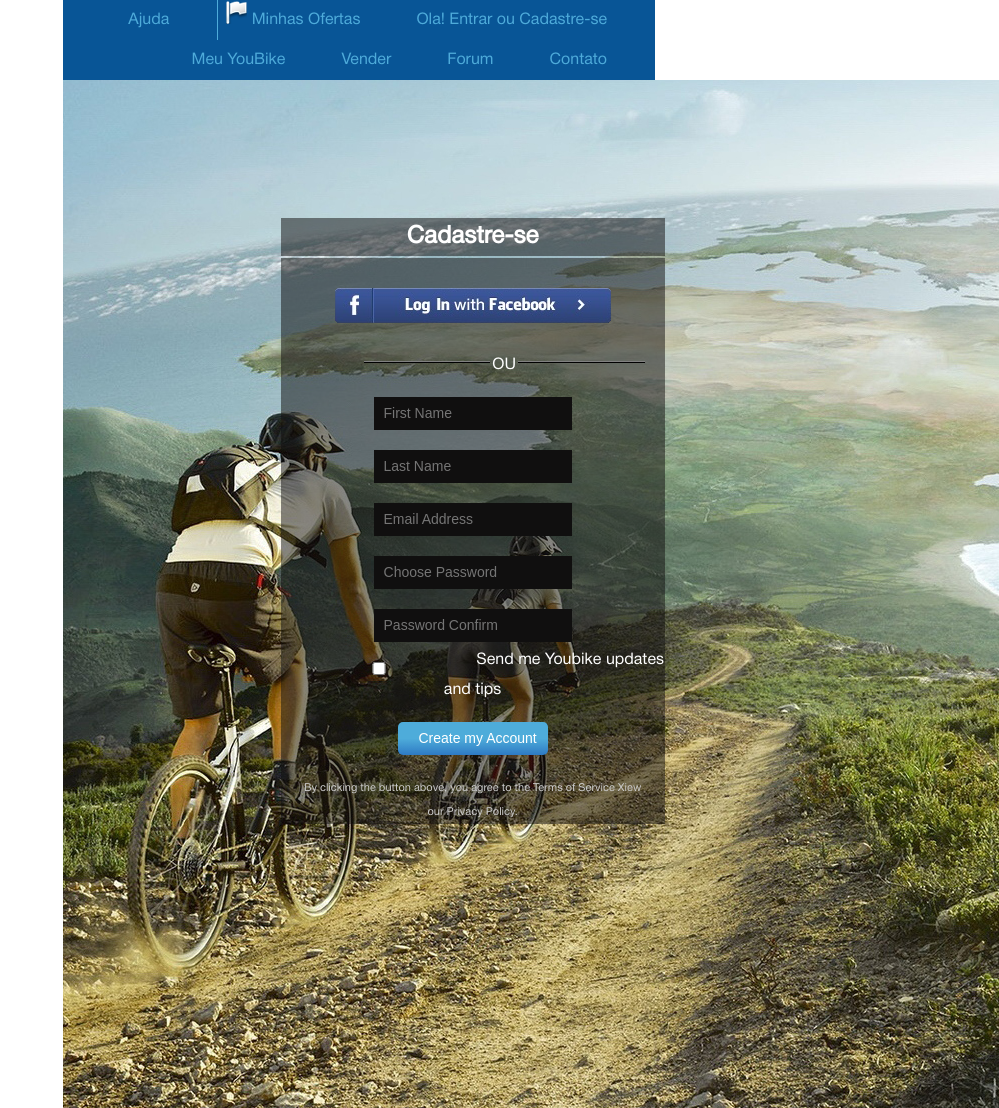
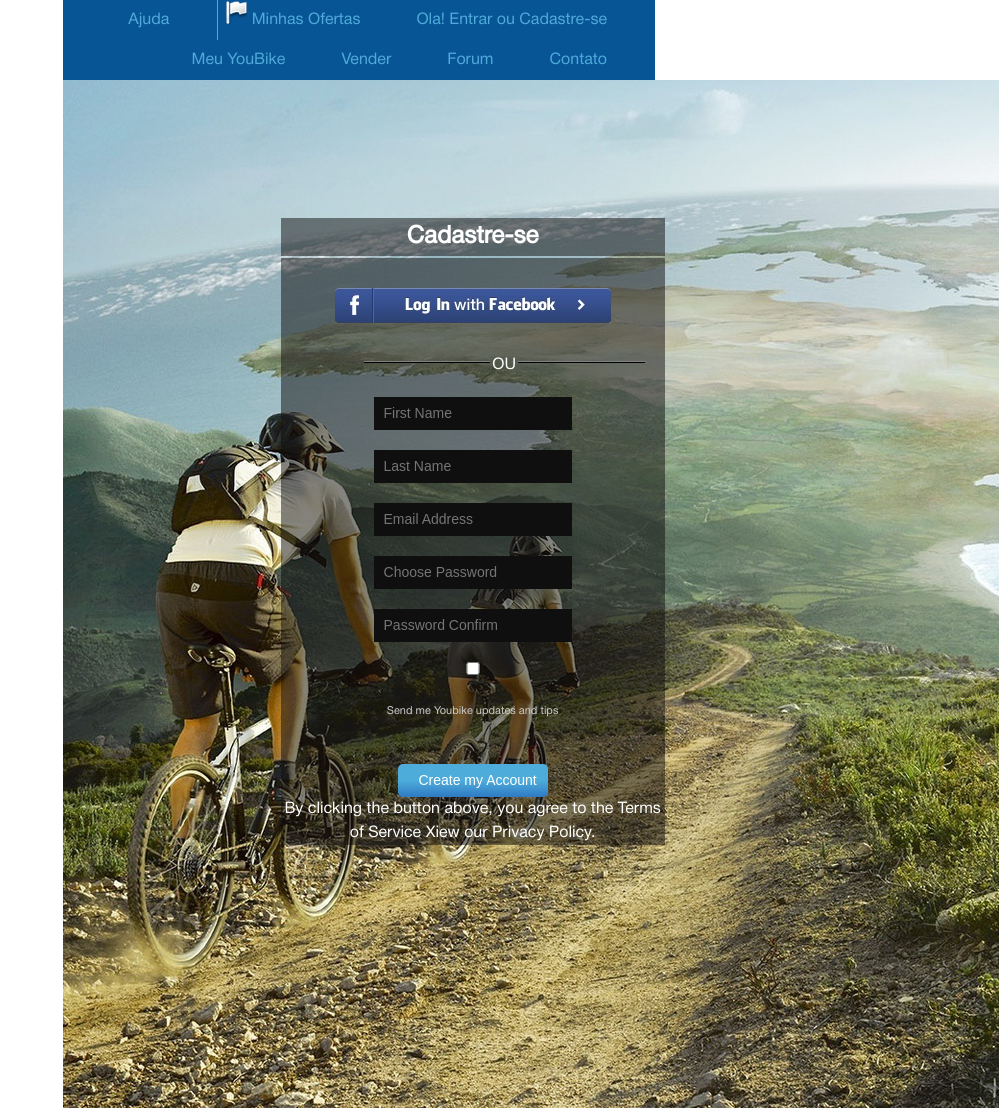
Before and after one commit to aunekrasova/aunekrasova.github.io, a plain HTML site: page Markup/HW5/index.html in a window 1280 px wide. Shown: the top 1108 px of the page, without its empty margins (281-1280 px from the left). Drawn offline with Linux system fonts and the light colour scheme; files whose address does not match are found by name.

Commit message:
little changes

```diff
--- a/Markup/HW5/index.html
+++ b/Markup/HW5/index.html
@@ -27,7 +27,7 @@
 		<h1>Cadastre-se</h1>
 
 		<form action="url">
-			<div class="fb"><a href="#"><img src="img/fb.png" alt="Button"></a></div>
+			<div class="fb"><a href="#"><img src="img/FB.png" alt="Button"></a></div>
 			<div class="line">
 				<div class="float border"></div>
 				<div class="float_1">OU</div>
@@ -39,14 +39,9 @@
 			<div><input type="text" id="email" placeholder="Email Address"/></div>
 			<div><input type="password" id="choose password" placeholder="Choose Password"/></div>
 			<div><input type="password" id="password" placeholder="Password Confirm"/></div>
-			<div><input type="checkbox" id="checkbox"/>Send me Youbike updates and tips</div>
-			<div><input type="submit" class="submit" value="Create my Account" /></div>
-			<div><p>By clicking the button above, you agree to the Terms of Service Xiew our Privacy Policy.</p>
-			</div>
+			<div class="checkbox"><input type="checkbox" id="checkbox"/><p>Send me Youbike updates and tips</p></div>
+			<div><a href="#"><input type="submit" class="submit" value="Create my Account"/></a></div>
+			<div class="privacy">By clicking the button above, you agree to the Terms of Service Xiew our Privacy Policy.</div>
 		</form>
 	</div>
-
-
-
-
 </body>
```
